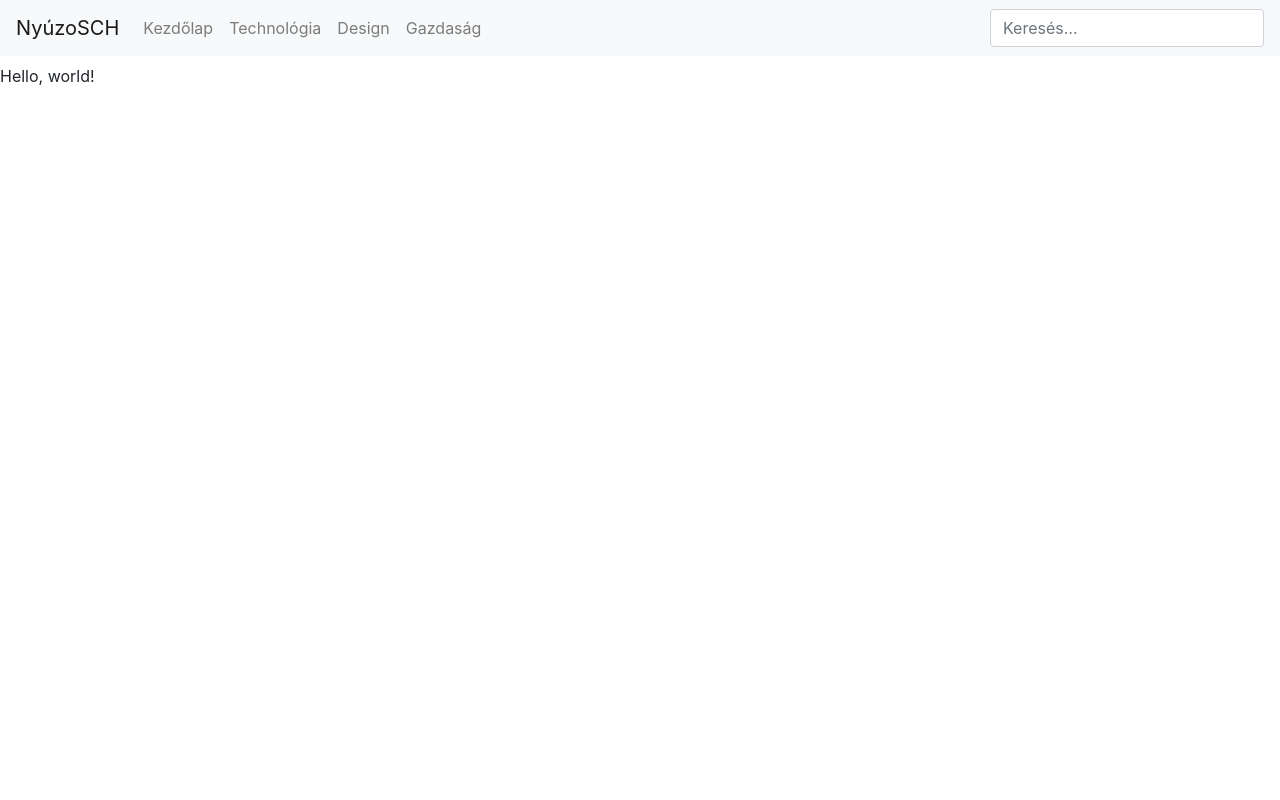
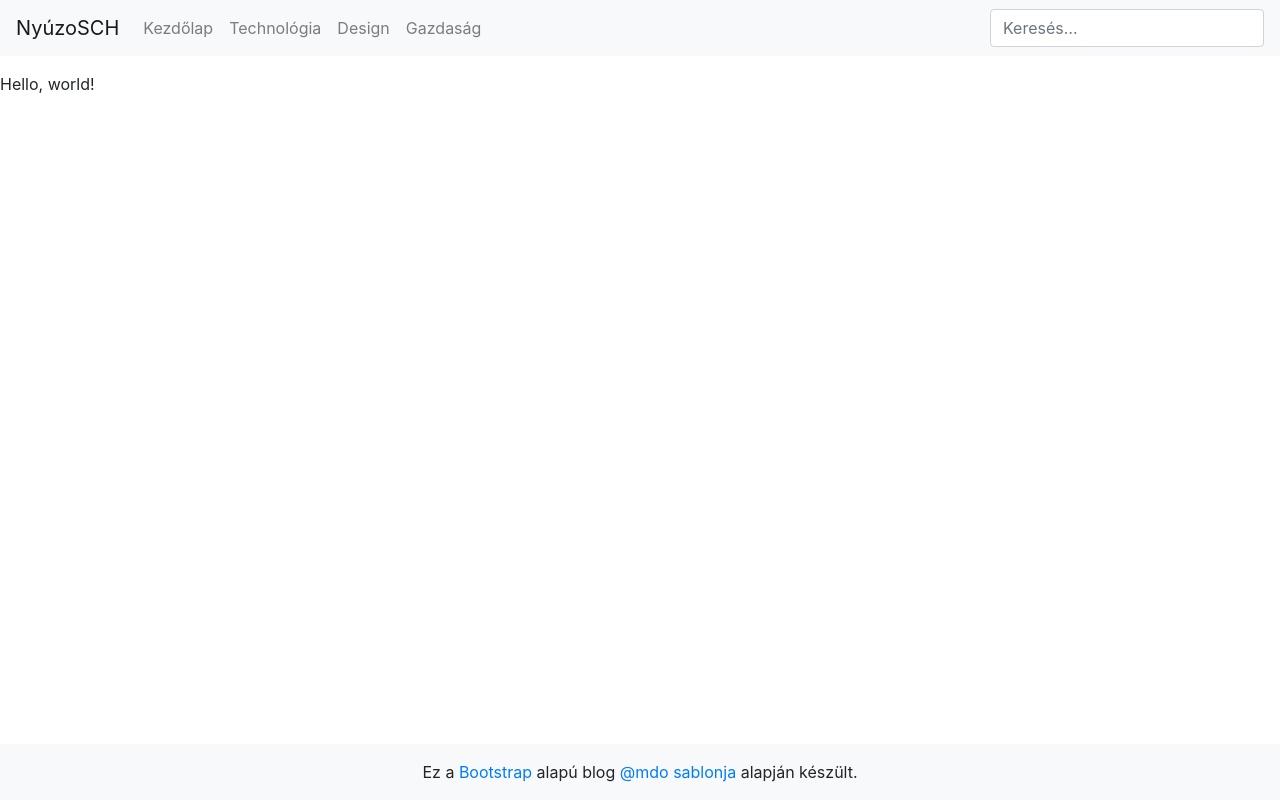
Before and after one commit to kripod/schdesign-web-workshop, a Gatsby site in the folder exercise-06/: page / in a window 1280 px wide. Built offline with nearby package versions, Linux system fonts and the light colour scheme; Gatsby itself is replaced by a stand-in of ours.

Commit message:
Add a sticky footer to the global layout

```diff
--- a/exercise-06/declarations.d.ts
+++ b/exercise-06/declarations.d.ts
@@ -6,3 +6,4 @@
 
 // And to shim assets, use (one file extension per `declare`):
 // declare module '*.png';
+declare module '*.css';
--- /dev/null
+++ b/exercise-06/src/components/Footer.tsx
@@ -0,0 +1,15 @@
+import * as React from 'react';
+import { Container } from 'reactstrap';
+
+const Footer = () => (
+  <footer className="bg-light mt-3">
+    <Container className="text-center py-3">
+      Ez a <a href="https://getbootstrap.com/">Bootstrap</a> alapú blog{' '}
+      <a href="https://twitter.com/mdo">@mdo</a>{' '}
+      <a href="https://getbootstrap.com/docs/4.1/examples/blog/">sablonja</a>{' '}
+      alapján készült.
+    </Container>
+  </footer>
+);
+
+export default Footer;
--- a/exercise-06/src/components/Header.tsx
+++ b/exercise-06/src/components/Header.tsx
@@ -12,13 +12,19 @@ import {
 } from 'reactstrap';
 import GatsbyNavLink from './GatsbyNavLink';
 
-interface Props {}
+interface Props {
+  className: string;
+}
 
 interface State {
   isOpen: boolean;
 }
 
 export default class Header extends React.Component<Props, State> {
+  static defaultProps = {
+    className: '',
+  };
+
   state = {
     isOpen: false,
   };
@@ -30,10 +36,17 @@ export default class Header extends React.Component<Props, State> {
   };
 
   render() {
+    const { className } = this.props;
     const { isOpen } = this.state;
 
     return (
-      <Navbar sticky="top" color="light" light expand="md" className="mb-2">
+      <Navbar
+        sticky="top"
+        color="light"
+        light
+        expand="md"
+        className={`mb-3 ${className}`}
+      >
         <StaticQuery
           query={graphql`
             {
--- /dev/null
+++ b/exercise-06/src/components/Layout.module.css
@@ -0,0 +1,13 @@
+.root {
+  display: flex;
+  flex-direction: column;
+  min-height: 100vh;
+}
+
+.header {
+  flex: none;
+}
+
+.main {
+  flex: 1;
+}
--- a/exercise-06/src/components/Layout.tsx
+++ b/exercise-06/src/components/Layout.tsx
@@ -1,15 +1,18 @@
-import 'bootstrap/dist/css/bootstrap.min.css';
 import { graphql, StaticQuery } from 'gatsby';
 import * as React from 'react';
 import Helmet from 'react-helmet';
+import Footer from './Footer';
 import Header from './Header';
+
+import 'bootstrap/dist/css/bootstrap.min.css';
+import styles from './Layout.module.css';
 
 interface Props {
   children: React.ReactNode;
 }
 
 const Layout = ({ children }: Props) => (
-  <div>
+  <div className={styles.root}>
     <StaticQuery
       query={graphql`
         {
@@ -31,11 +34,11 @@ const Layout = ({ children }: Props) => (
       )}
     />
 
-    <Header />
+    <Header className={styles.header} />
 
-    <main>{children}</main>
+    <main className={styles.main}>{children}</main>
 
-    <footer>{/* TODO */}</footer>
+    <Footer />
   </div>
 );
 
```
